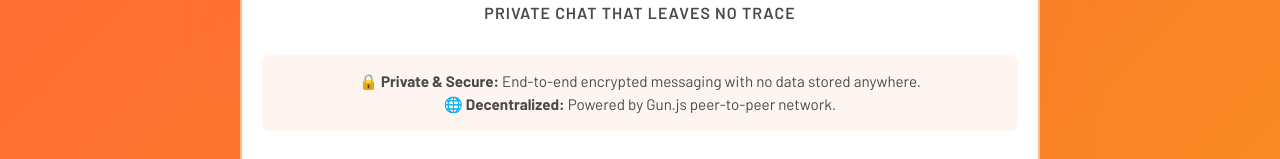
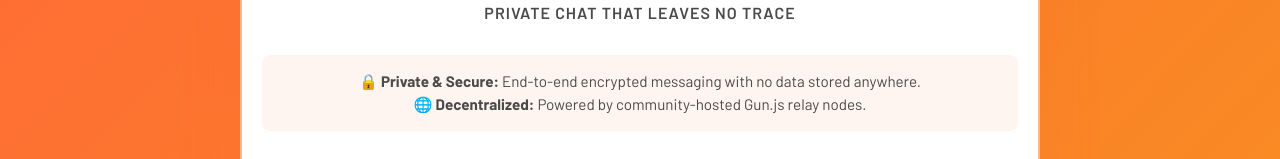
Before and after one commit to derlocke-ng/EnigmaJS, a Vue app: page / in a window 1280 px wide. Shown: the part 161-320 px from the top of the page. Built offline with nearby package versions, Linux system fonts and the light colour scheme.

Commit message:
docs: removed p2p, because it uses relays.

```diff
--- a/src/App.vue
+++ b/src/App.vue
@@ -31,8 +31,8 @@ onMounted(() => {
         <strong>🔒 Private & Secure:</strong> End-to-end encrypted messaging
         with no data stored anywhere.
         <br />
-        <strong>🌐 Decentralized:</strong> Powered by Gun.js peer-to-peer
-        network.
+        <strong>🌐 Decentralized:</strong> Powered by community-hosted Gun.js
+        relay nodes.
       </p>
     </div>
 
```
